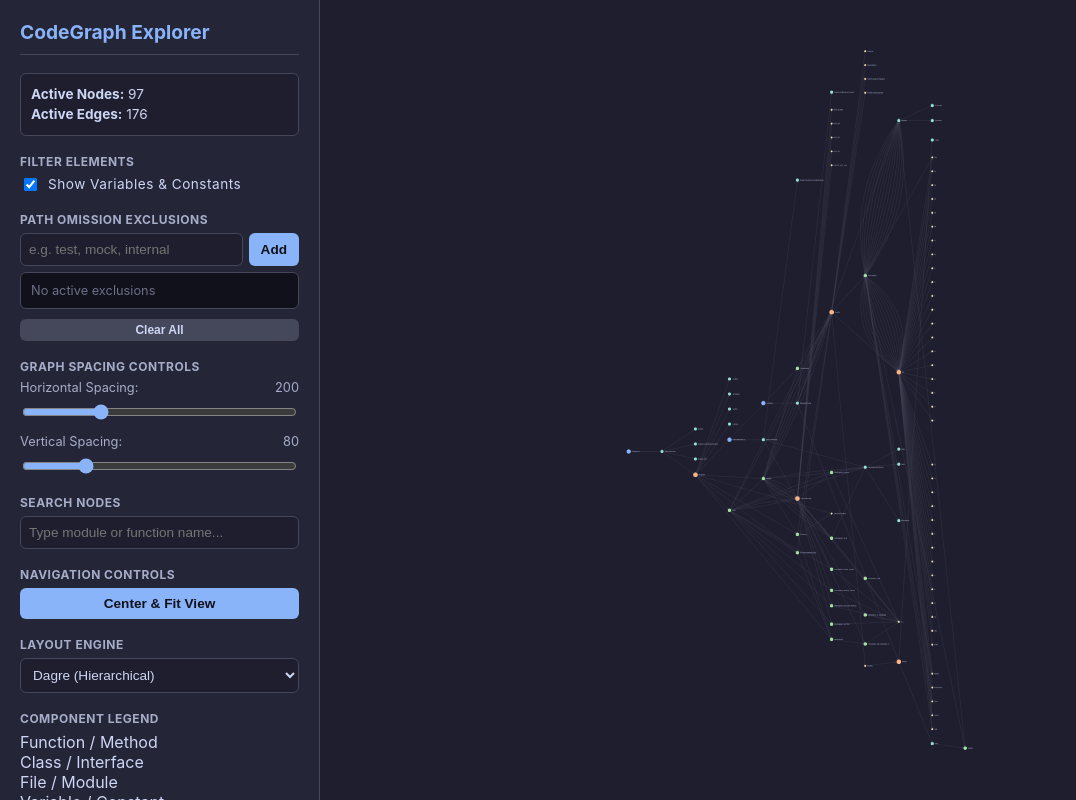
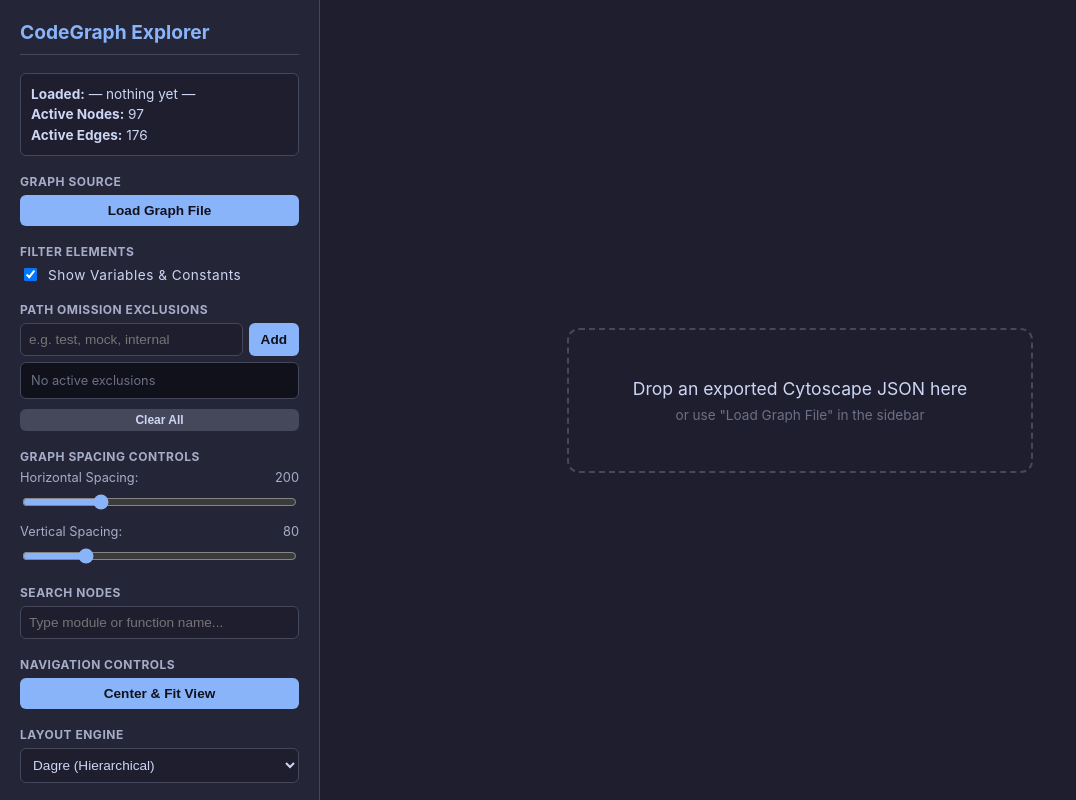
Before and after one commit to tillmanjr/codegraph-app-visualizer, a website: page index.html in a window 1280 px wide. Shown: the whole page, without its empty margins (0-1076 px from the left). Drawn offline with Linux system fonts and the light colour scheme.

Commit message:
feat: add empty-state dropzone and load control markup

```diff
--- a/index.html
+++ b/index.html
@@ -43,14 +43,26 @@
         #cy-wrapper { flex-grow: 1; height: 100%; position: relative; }
         #cy { width: 100%; height: 100%; position: absolute; top: 0; left: 0; }
         #status-overlay { position: absolute; top: 15px; left: 15px; background: rgba(17, 17, 27, 0.9); padding: 10px 15px; border-radius: 6px; border: 1px solid var(--border-color); z-index: 100; font-size: 13px; color: #a6e3a1; pointer-events: none; }
+        #dropzone { position: absolute; inset: 0; z-index: 90; display: flex; align-items: center; justify-content: center; background: var(--bg-color); text-align: center; }
+        #dropzone.dragover .dropzone-inner { border-color: var(--accent-color); color: var(--text-color); }
+        .dropzone-inner { border: 2px dashed var(--border-color); border-radius: 12px; padding: 48px 64px; color: #a6adc8; pointer-events: none; }
+        .dropzone-title { font-size: 1.1rem; margin-bottom: 8px; color: var(--text-color); }
+        .dropzone-sub { font-size: 0.85rem; color: #6c7086; }
     </style>
 </head>
 <body>
     <div id="sidebar">
         <h3>CodeGraph Explorer</h3>
         <div class="stats-box">
+            <div><strong>Loaded:</strong> <span id="loaded-name">— nothing yet —</span></div>
             <div><strong>Active Nodes:</strong> <span id="n-count">0</span></div>
             <div><strong>Active Edges:</strong> <span id="e-count">0</span></div>
+        </div>
+
+        <div class="control-group">
+            <label>Graph Source</label>
+            <input type="file" id="file-input" accept=".json,application/json" style="display:none;">
+            <button id="btn-load">Load Graph File</button>
         </div>
 
         <div class="control-group">
@@ -123,6 +135,12 @@
     </div>
     <div id="cy-wrapper">
         <div id="status-overlay">Initializing Engine...</div>
+        <div id="dropzone">
+            <div class="dropzone-inner">
+                <div class="dropzone-title">Drop an exported Cytoscape JSON here</div>
+                <div class="dropzone-sub">or use "Load Graph File" in the sidebar</div>
+            </div>
+        </div>
         <div id="cy"></div>
     </div>
     <script src="app-visualizer.js"></script>
```
